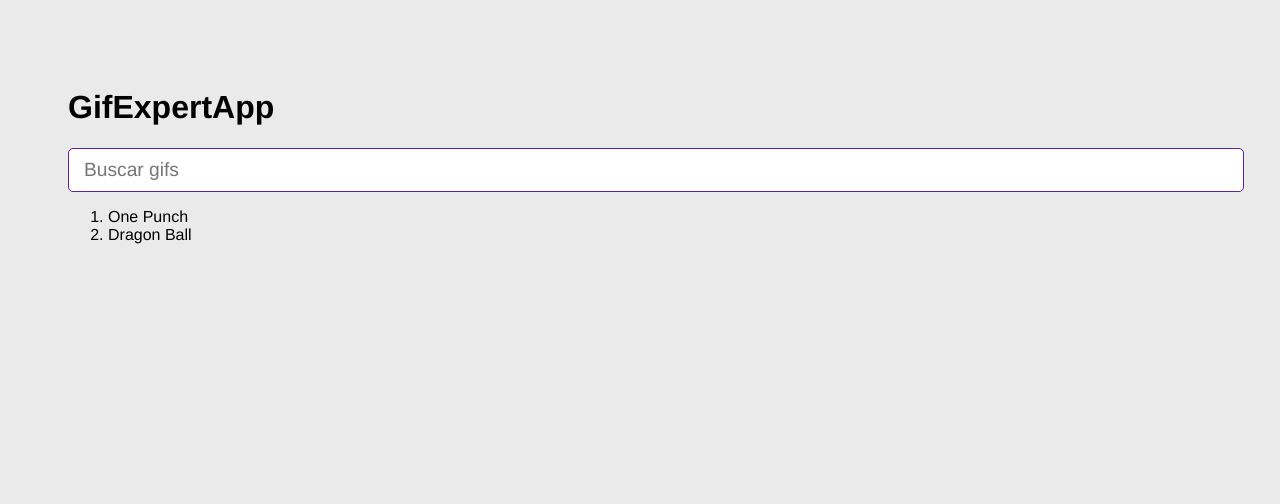
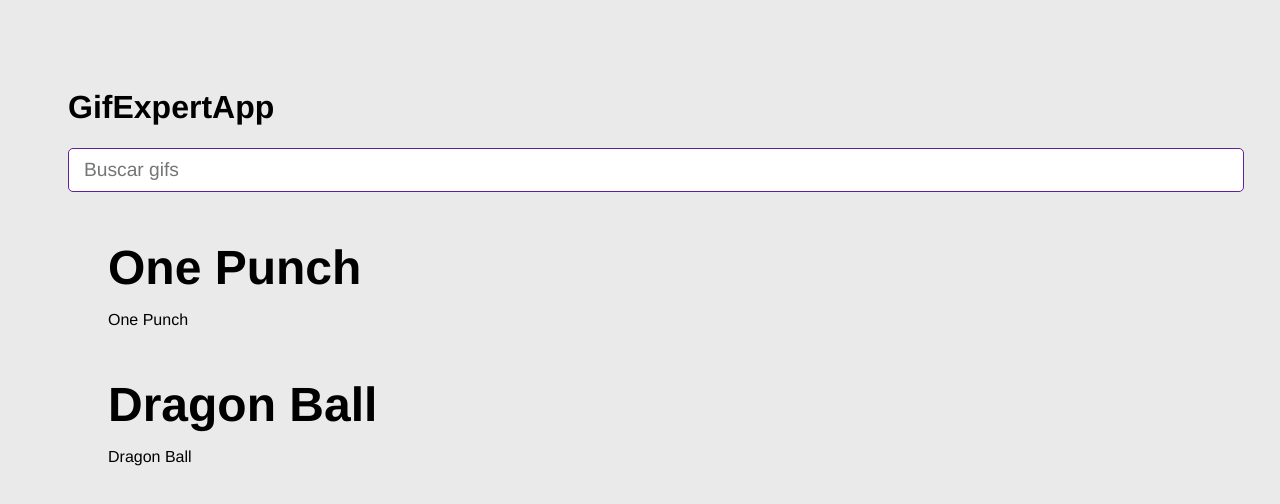
Before and after one commit to pedropalmeros/GiffApp, a React (Vite) app: page / in a window 1280 px wide. Shown: the top 504 px of the page. Built offline with nearby package versions, Linux system fonts and the light colour scheme.

Commit message:
[Add] A new component has been created to handle the anime categories

```diff
--- a/src/GifExpertApp.jsx
+++ b/src/GifExpertApp.jsx
@@ -1,5 +1,6 @@
 import { useState } from "react";
 import { AddCategory } from "./components/AddCategory";
+import { GifGrid } from "./components/GifGrid";
 
 
 export const GifExpertApp = () => {
@@ -8,14 +9,11 @@
 
     const onAddCategory = (newCategory) => {
         console.log(`New category received from child: ${newCategory}`);
-        //setCategories(['Valorant',...categories])
+        if( categories.includes(newCategory)) return;
         setCategories([newCategory,...categories])
     }
 
-
-
-
-  return (
+    return (
     <>
         {/* titulo */}
         <h1>GifExpertApp</h1>
@@ -27,9 +25,13 @@
 
         {/* Listado de Gif */}
         <ol>
-            {categories.map((category)=>{
-                return <li key={category}>{category}</li>
-            })}
+            {
+                categories.map((category) => (
+                    <GifGrid
+                        key={ category }
+                        category = { category }/>
+                ) )
+            }
         </ol>
 
 
--- /dev/null
+++ b/src/components/GifGrid.jsx
@@ -0,0 +1,8 @@
+export const GifGrid = ({category}) => {
+    return (
+        <>
+            <h3>{ category } </h3>
+            <p> { category }</p>
+        </>
+    )
+}
```
